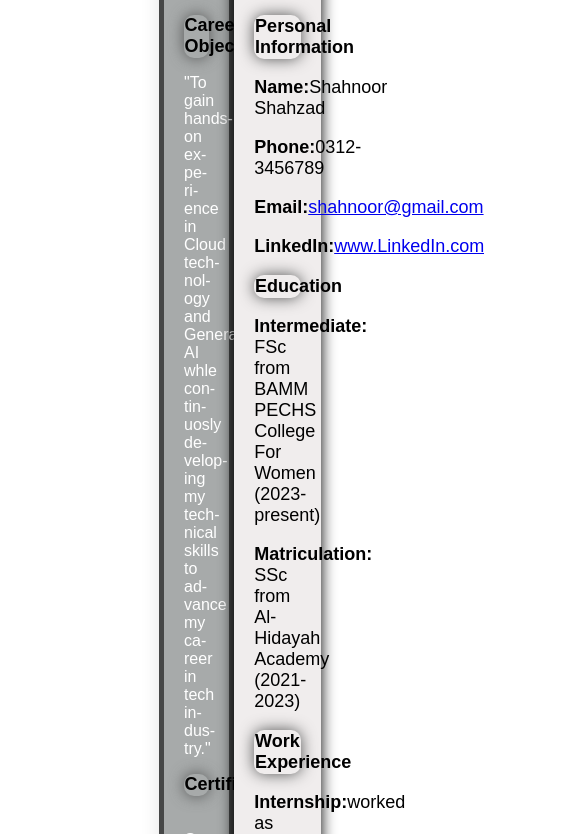
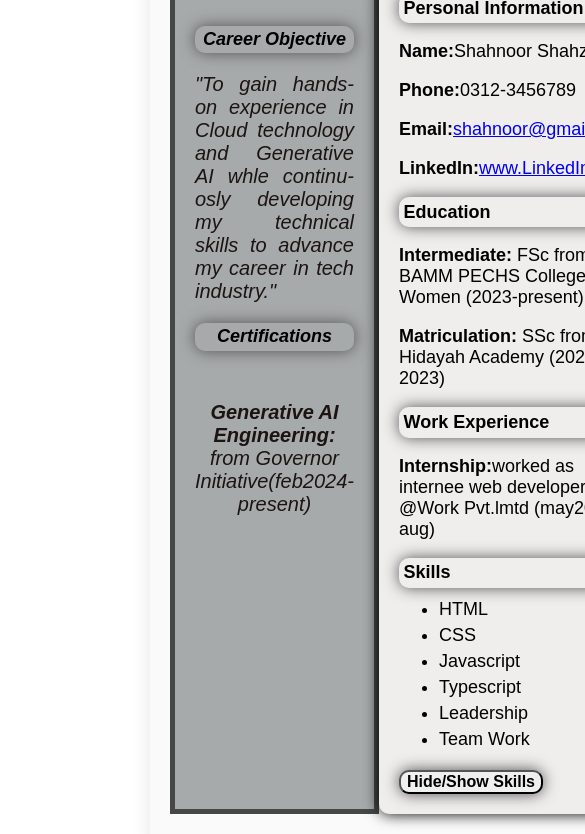
Before and after one commit to shahnoor7960/milestone_1, a plain HTML site: page index.html in a window 390 px wide. Shown: the part 348-1182 px from the top of the page, 585 px wide, since content can reach past the window. Drawn offline with Linux system fonts and the light colour scheme; a script that the page names is missing.

Commit message:
make responsive

```diff
--- a/style.css
+++ b/style.css
@@ -8,7 +8,7 @@ body {
 
 .resume-container {
   display: flex;
-  background-color: rgb(173, 173, 174);
+  background-color: rgb(250, 250, 250);
   width: 80%;
   margin: 0 auto;
   border-radius: 10px;
@@ -28,9 +28,11 @@ body {
 
 .left-section {
   background-color: rgb(167, 170, 170);
-  color: white;
+  color: rgb(28, 19, 19);
   padding: 20px;
   width: 35%;
+  font-size: 20px;
+  font-style: oblique;
   text-align: center;
   border-right: 5px solid #464747;
   border-left: 5px solid #464747;
@@ -95,3 +97,70 @@ button {
 button:hover {
   background-color: #8d8e8f;
 }
+/* Default (for large screens) */
+.resume-container {
+  display: flex;
+  flex-direction: row; /* Horizontal layout for large screens */
+  ;
+}
+
+.right-section {
+  width: 70%; /* Give each section nearly half the container width */
+}
+.left-section{
+  width: 40%;
+}
+/* For small screens like tablets or phones */
+@media (max-width: 768px) {
+  .resume-container {
+    flex-direction: row; /* Stack sections vertically */
+  }
+
+  .left-section, .right-section {
+    width: 100%; /* Each section takes full width */
+    margin-bottom: 20px; /* Add some space between sections */
+  }
+
+  .profile-picture {
+    width: 120px;
+    height: 120px;
+  }
+
+  h1 {
+    font-size: 30px;
+  }
+
+  h2 {
+    font-size: 24px;
+  }
+
+  h3 {
+    font-size: 18px;
+  }
+
+  button {
+    font-size: 16px;
+  }
+}
+
+/* For very small screens (phones) */
+@media (max-width: 480px) {
+  .resume-container {
+    width: 900px;
+    padding: 20px; /* Reduce padding on very small screens */
+  }
+
+  .profile-picture {
+    width: 120px;
+    height: 120px;
+  }
+
+  h1 {
+    font-size: 36px;
+  }
+
+  h2 {
+    font-size: 25px;
+  }
+;
+}
```
